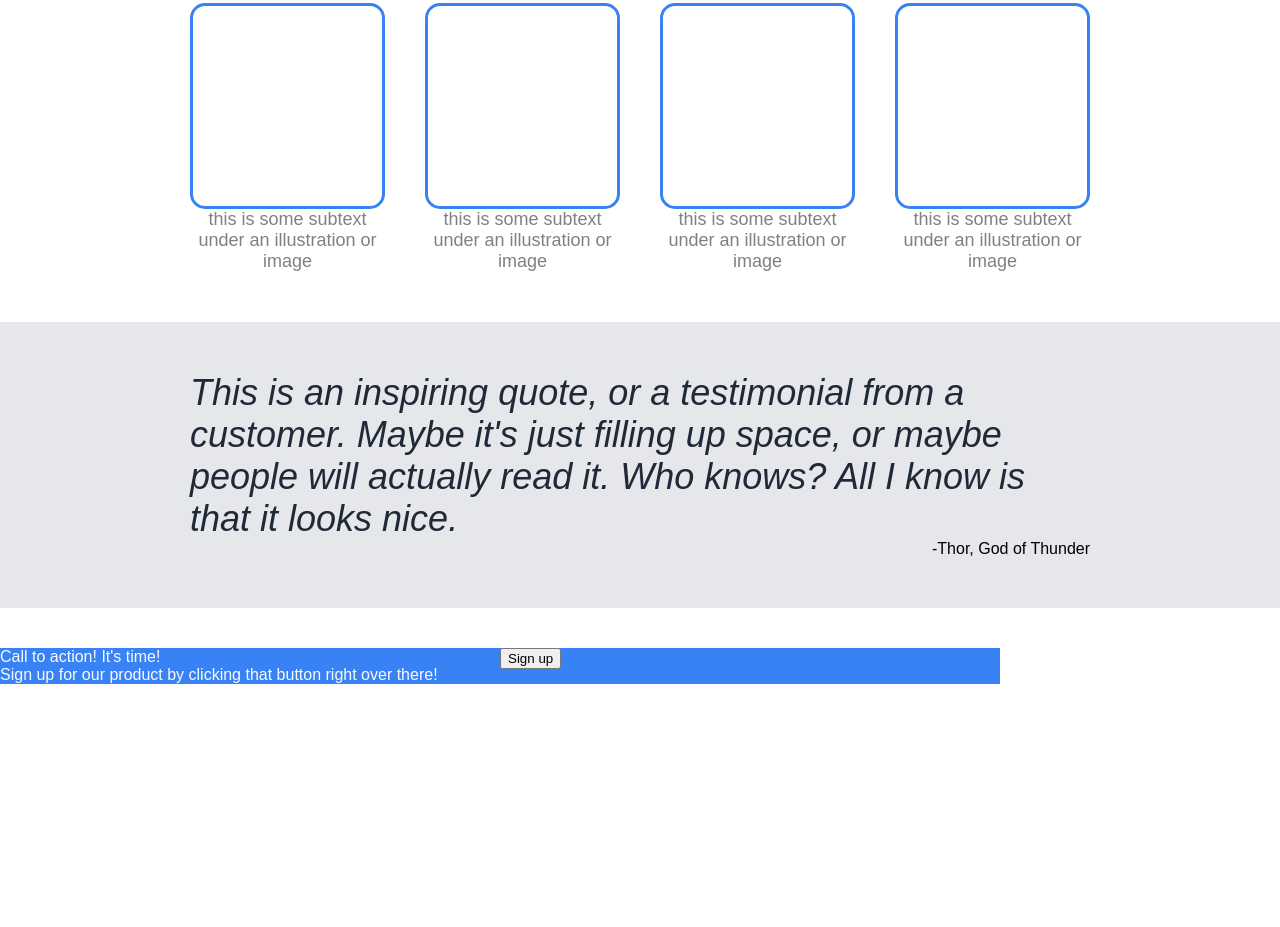
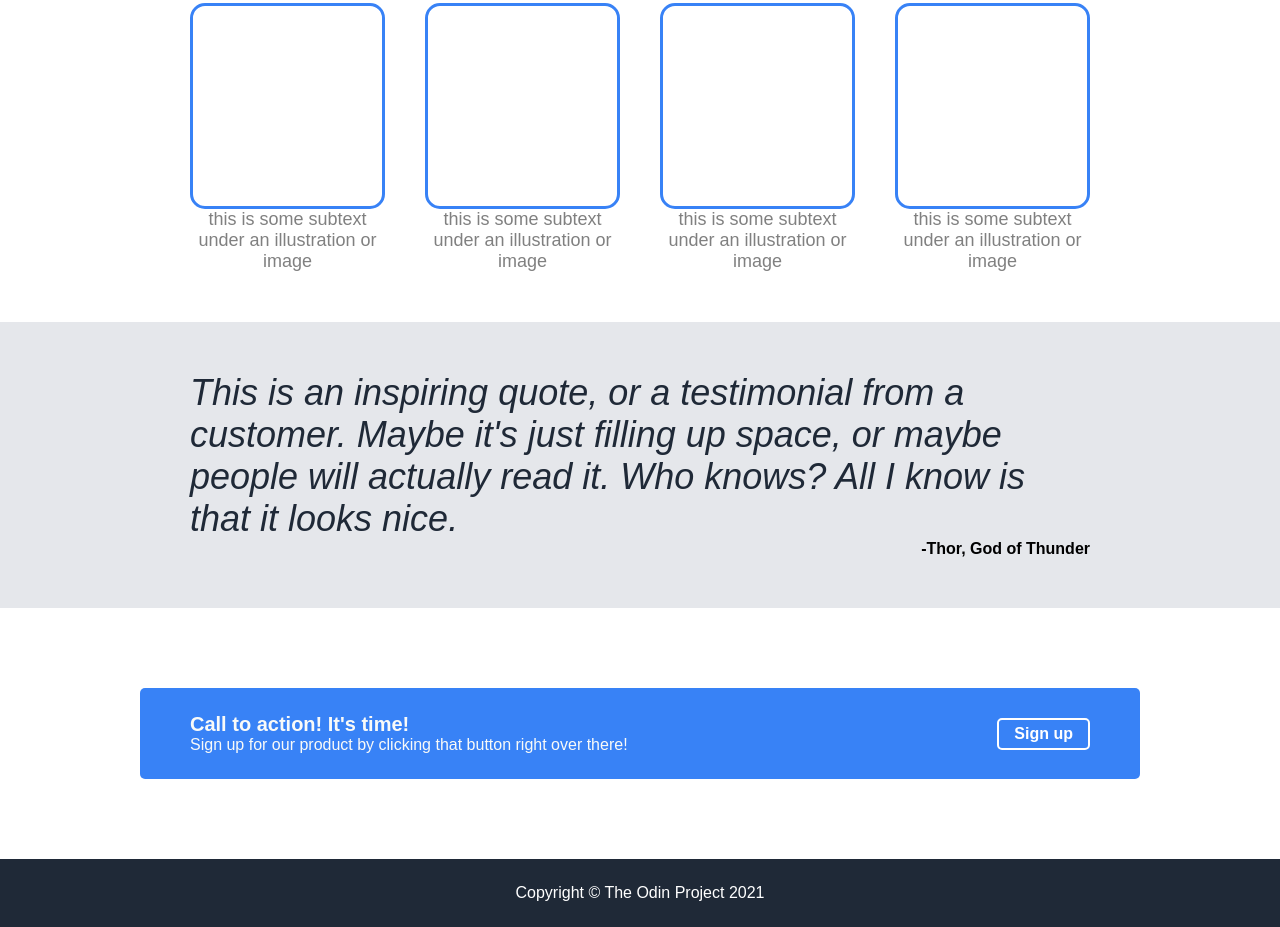
Before and after one commit to mateusz-schmidt/landing-page, a plain HTML site: page index.html in a window 1280 px wide. Shown: the part 530-1457 px from the top of the page. Before the commit the page ends 1254 px from the top, so only its background shows below. Drawn offline with Linux system fonts and the light colour scheme.

Commit message:
Make a page like on desired-outcome.png

```diff
--- a/index.html
+++ b/index.html
@@ -68,10 +68,11 @@
                 <div class="down">Sign up for our product by clicking that button right over there!</div>
             </div>
             <div class="right1">
-                <button>Sign up</button>
+                <a href="#"><button class="button2">Sign up</button></a>
             </div>
         </div>
     </div>
     </div>
+    <div class="footer">Copyright © The Odin Project 2021</div>
 </body>
 </html>
--- a/style.css
+++ b/style.css
@@ -20,7 +20,7 @@ body {
 .hero,
 .information,
 .quote,
-.call
+.call,
 .footer {
     display: flex;
     justify-content: center;
@@ -149,7 +149,6 @@ a {
 
 .subquote {
     display: flex;
-
     flex-direction: column;
     width: 900px;
     margin: 50px 0;
@@ -164,28 +163,34 @@ a {
 
 .author {
     text-align: end;
+    font-weight: bold;
 }
 
 .subcall {
+    display: flex;
+    justify-content: center;
     width: 1000px;
-    display: flex;
-    flex: 1;
-    margin: 40px 0;
 }
 
 .boxcall {
     background-color: #3882f6;
+    border-radius: 5px;
     flex:1;
     display: flex;
     color: #f9faf8;
+    margin: 80px 0;
+    align-items: center;
+    justify-content: center;
+    padding: 25px 50px;
 }
 
 .top {
-
+    font-weight: bold;
+    font-size: 20px;
 }
 
 .down {
-
+    font-size: 16px;
 }
 
 .left1 {
@@ -194,4 +199,22 @@ a {
 
 .right1 {
     flex: 1;
+    display: flex;
+    justify-content: end;
 }
+
+.button2 {
+    border: 2px solid white ;
+    background-color: #3882f6;
+    color: white;
+    border-radius: 5px;
+    padding: 5px 15px;
+    cursor:pointer;
+    font-weight: bold;
+    font-size: 16px;
+}
+
+.footer {
+    color: white;
+    padding: 25px 0;
+}
```
